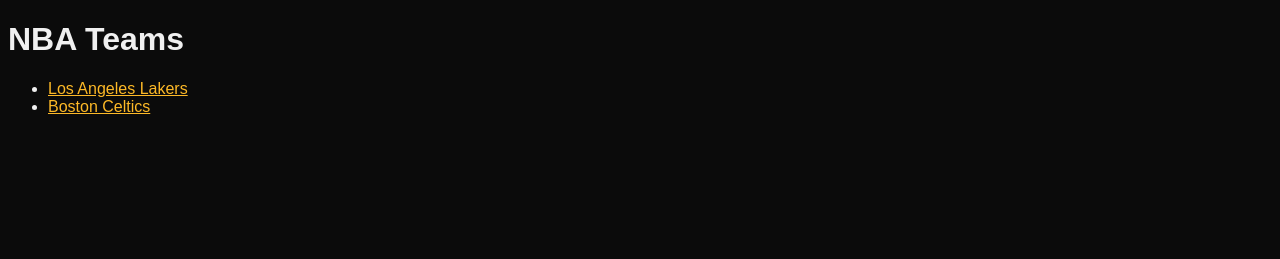
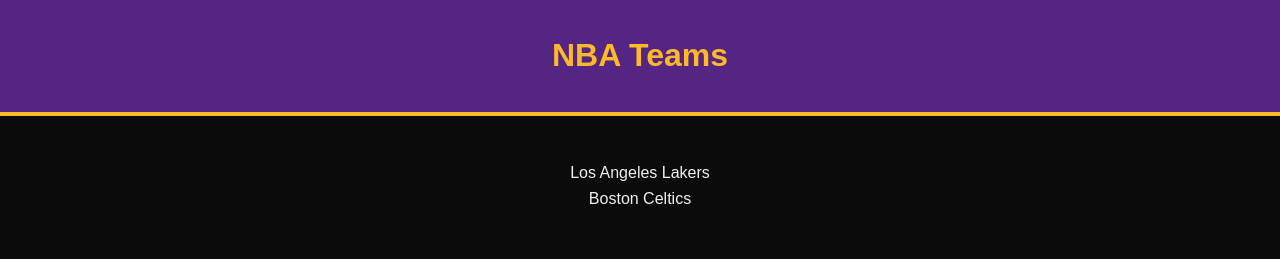
Before and after one commit to BobBobbyB/csc437, a website: page packages/proto/public/index.html in a window 1280 px wide. Drawn offline with Linux system fonts and the light colour scheme.

Commit message:
lab 3 steps

```diff
--- a/packages/proto/public/index.html
+++ b/packages/proto/public/index.html
@@ -1,36 +1,25 @@
 <!DOCTYPE html>
 <html lang="en">
   <head>
+    <meta charset="UTF-8" />
+    <meta name="viewport" content="width=device-width, initial-scale=1.0" />
     <title>NBA Teams</title>
-    <style>
-      /* page colors */
-      body {
-        background-color: #0b0b0b;      /* dark background */
-        color: #f0f0f0;                /* light text */
-        font-family: Arial, sans-serif;
-      }
 
-      header {
-        background-color: #552583;     /* Lakers purple */
-        color: #FDB927;                /* Lakers gold */
-        text-align: center;
-        padding: 1rem;
-      }
+    <!-- link external CSS -->
+    <link rel="stylesheet" href="/styles/tokens.css" />
+    <link rel="stylesheet" href="/styles/page.css" />
+  </head>
 
-      a {
-        color: #FDB927;                /* accent links */
-      }
+  <body>
+    <header>
+      <h1>NBA Teams</h1>
+    </header>
 
-      a:hover {
-        color: #fff;
-      }
-    </style>
-  </head>
-<body>
-  <h1>NBA Teams</h1>
-  <ul>
-    <li><a href="team.html">Los Angeles Lakers</a></li>
-    <li><a href="team-celtics.html">Boston Celtics</a></li>
-  </ul>
-</body>
+    <main>
+      <ul>
+        <li><a href="team.html">Los Angeles Lakers</a></li>
+        <li><a href="team-celtics.html">Boston Celtics</a></li>
+      </ul>
+    </main>
+  </body>
 </html>
--- a/packages/proto/public/styles/page.css
+++ b/packages/proto/public/styles/page.css
@@ -0,0 +1,63 @@
+/* page.css */
+/* uses variables defined in tokens.css */
+
+body {
+    background-color: var(--color-background);
+    color: var(--color-text);
+    font-family: var(--font-body);
+    margin: 0;
+    padding: 0;
+  }
+
+  /* header (top banner) */
+  header {
+    background-color: var(--color-header-background);
+    color: var(--color-header-text);
+    text-align: center;
+    padding: 1rem;
+    border-bottom: 4px solid var(--color-accent);
+  }
+
+  /* headings */
+  h1, h2, h3 {
+    color: var(--color-accent);
+    text-align: center;
+  }
+
+  /* links */
+  a {
+    color: var(--color-link);
+    text-decoration: none;
+  }
+
+  a:hover {
+    color: var(--color-link-hover);
+    text-decoration: underline;
+  }
+
+  /* lists (team or player lists) */
+  ul {
+    list-style-type: none;
+    padding: 0;
+    text-align: center;
+  }
+
+  li {
+    margin: 0.5rem 0;
+  }
+
+  /* page container */
+  main {
+    max-width: 800px;
+    margin: 0 auto;
+    padding: 2rem;
+  }
+
+  /* footer styling */
+  footer {
+    background-color: var(--color-header-background);
+    color: var(--color-header-text);
+    text-align: center;
+    padding: 1rem;
+    border-top: 4px solid var(--color-accent);
+  }
--- /dev/null
+++ b/packages/proto/public/styles/tokens.css
@@ -0,0 +1,23 @@
+/* tokens.css */
+/* Global design tokens for the NBA site */
+
+:root {
+    --color-background: #0b0b0b;             /* page background (dark) */
+    --color-text: #f0f0f0;                   /* main text color (light) */
+
+    --color-accent: #FDB927;                 /* Lakers gold accent */
+    --color-accent-dark: #552583;            /* Lakers purple */
+    --color-accent-hover: #ffffff;           /* hover color for links */
+
+    --color-header-background: var(--color-accent-dark);
+    --color-header-text: var(--color-accent);
+
+    /* typography */
+    --font-body: Arial, Helvetica, sans-serif;
+    --font-heading: 'Trebuchet MS', Helvetica, sans-serif;
+
+    /* spacing and borders */
+    --spacing-unit: 1rem;
+    --border-thickness: 4px;
+    --border-color: var(--color-accent);
+  }
```
Also changed, not shown: packages/proto/public/game1.html (+3 -0 lines), packages/proto/public/player-lebron.html (+3 -0 lines), packages/proto/public/schedule.html (+3 -0 lines), packages/proto/public/stat-lebron.html (+3 -0 lines), packages/proto/public/team.html (+3 -0 lines), packages/proto/public/packages/proto/public/styles/page.css (deleted).
